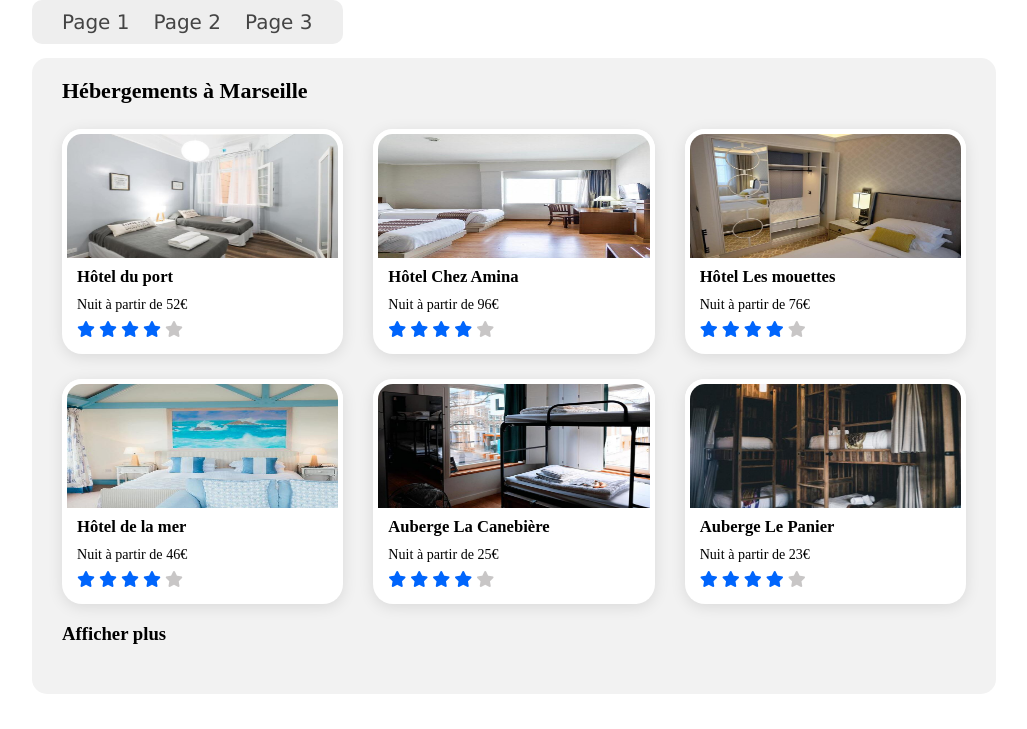
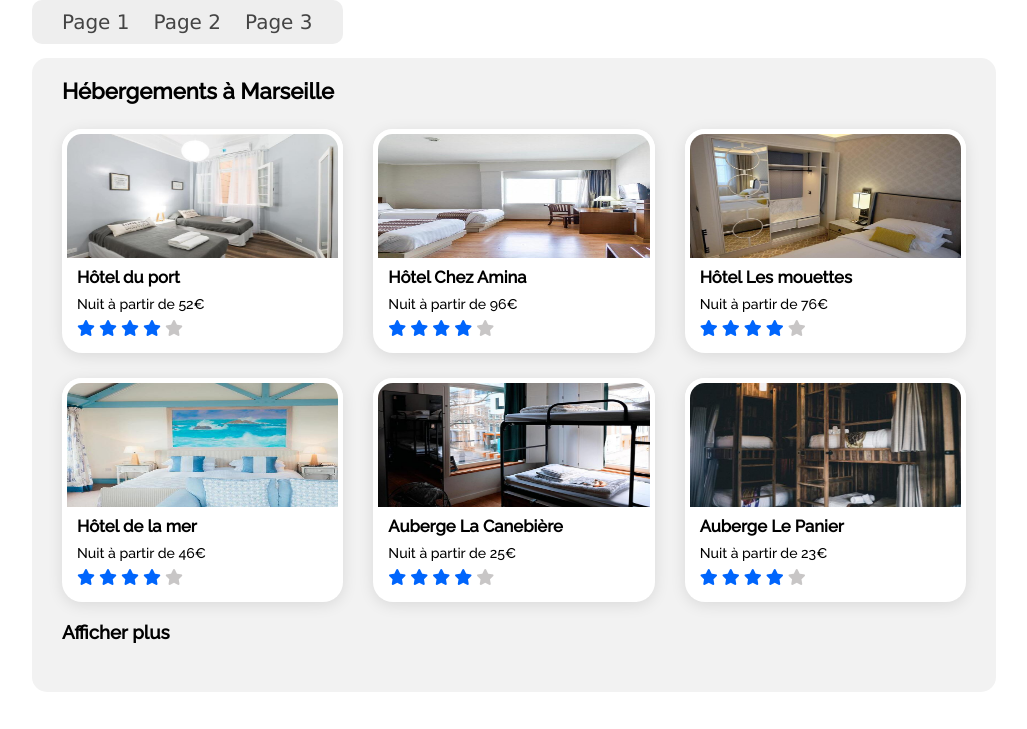
Before and after one commit to pperpignan/Projet_decoupe, a plain HTML site: page index_slider2.html in a window 1280 px wide. Shown: the top 729 px of the page, without its empty margins (126-1153 px from the left). Drawn offline with Linux system fonts and the light colour scheme.

Commit message:
Update index_slider2.html

```diff
--- a/index_slider2.html
+++ b/index_slider2.html
@@ -6,8 +6,8 @@
     <title>Maquettes</title>
     <script src="https://kit.fontawesome.com/4c06c39dd8.js" crossorigin="anonymous"></script>
     <meta name="viewport" content="width=device-width, initial-scale=1.0">
+    <link href="https://fonts.googleapis.com/css2?family=Raleway:wght@200;500&amp;display=swap" rel="stylesheet">
     <link rel="stylesheet" href="css/style_slide2.css">
-
 </head>
 
     <body>
```
